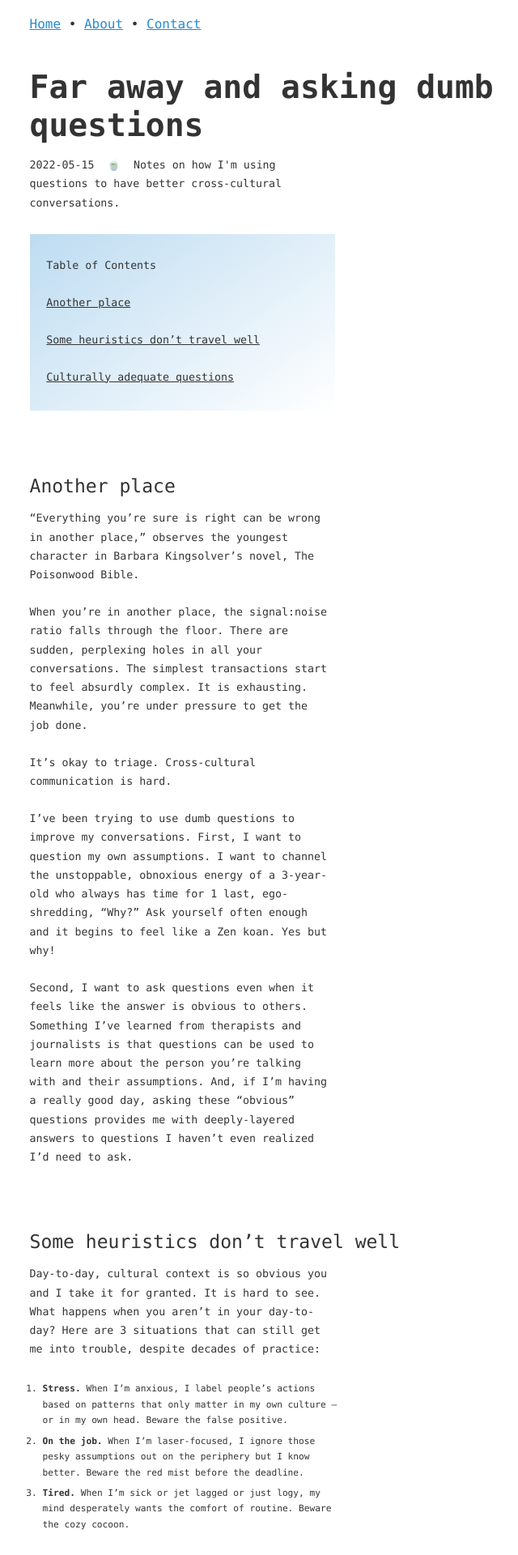
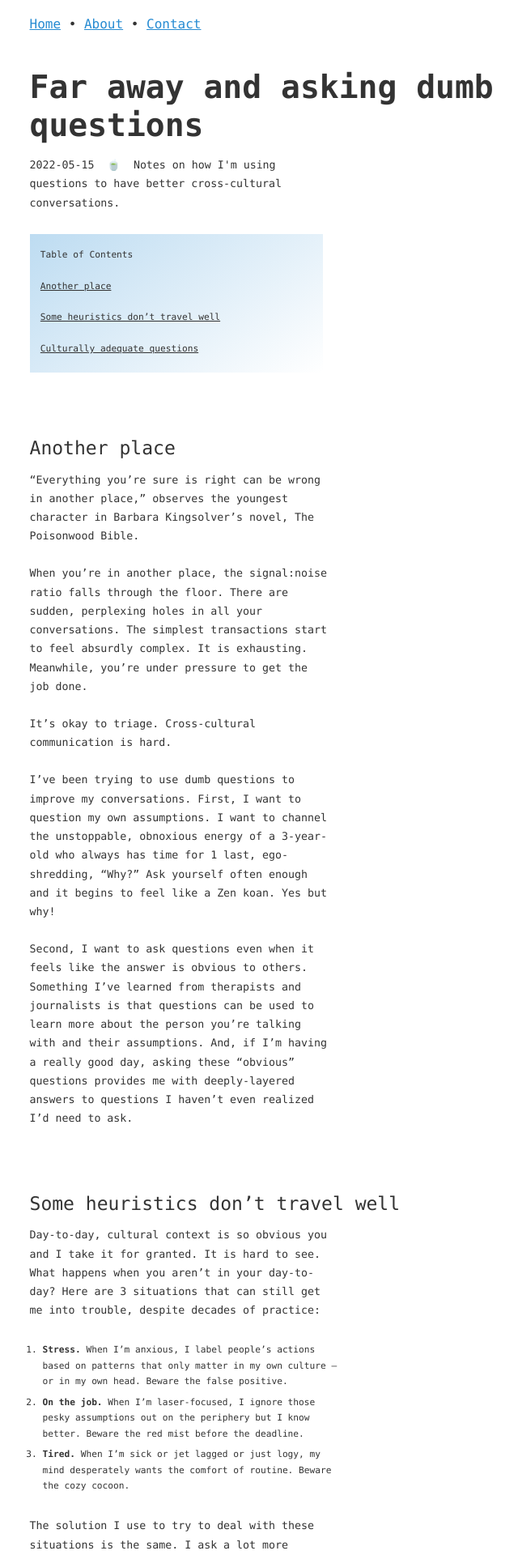
Before and after one commit to zachmccabe/zachmccabe.github.io, a Jekyll site: the page built from _notes/dumb-questions.md, in a window 1280 px wide. Shown: the top 1920 px of the page at 81% size, without its empty margins (298-938 px from the left). Built offline with Jekyll 4.4.1, drawn with Linux system fonts in a browser that asks for light colours.

Commit message:
Update kao-midnite-13.css
Tweaks to `kaoNAV` padding, typography. Comment-out dark mode `kaoNAV` background.

```diff
--- a/assets/kao-midnite-13.css
+++ b/assets/kao-midnite-13.css
@@ -131,13 +131,13 @@ main table {
 .kaoNAV {
   background: linear-gradient(145deg, rgba(38,139,210,0.3) 0%,  rgba(255,255,255,0) 100%);
   margin: var(--mg-sml) 0 var(--mg-lrg);
-  padding: 1.7em 1.3em 0.5em;
+  padding: 1em 0.833em 0;
   width: 100%;
   max-width: 21rem;
 }
 
 .kaoNAV a {
-color: currentColor;
+  color: currentColor;
 }
 
 .kaoNAV ul {
@@ -147,7 +147,7 @@ color: currentColor;
 }
 
 .kaoNAV li {
-  font-size: var(--fs-083);
+  font-size: var(--fs-070);
   margin: 0;
   padding: 0 0 1.7em;
   max-width: 36ch;
@@ -491,7 +491,7 @@ ul + h2, ul + h3, ul + h4 {
     color: #b3b3b3;
   }
   .kaoNAV {
-    background: #05111a;
+    /* background: #05111a; */
     color: #b3b3b3;
   }
   .kaoNAV a {
```
